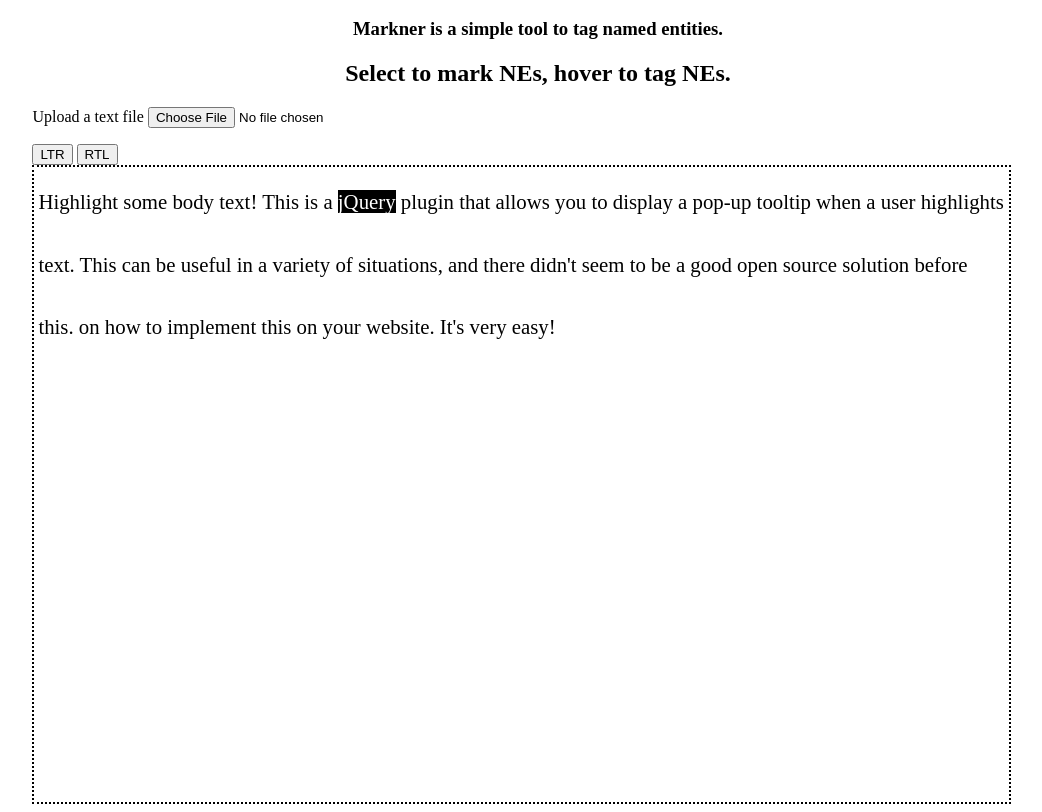
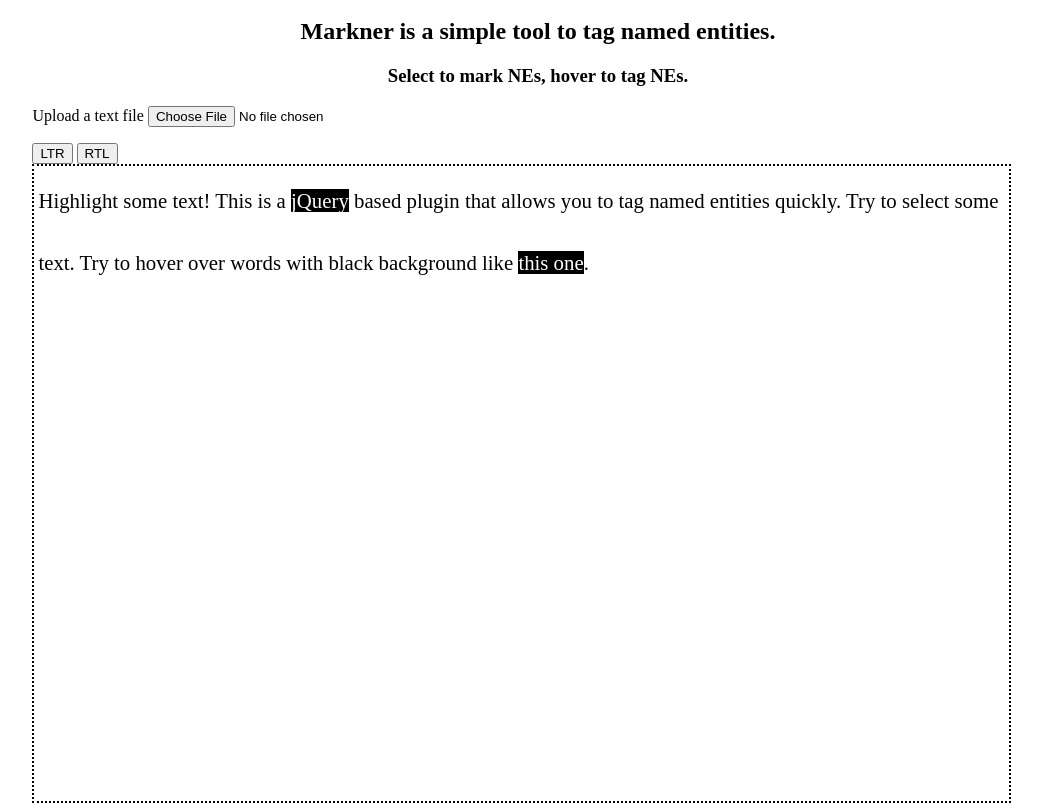
Before and after one commit to dimidd/dimidd.github.io, a plain HTML site: page markner/highlighter.html in a window 1280 px wide. Shown: the part 48-860 px from the top of the page, without its empty margins (102-1144 px from the left). Drawn offline with Linux system fonts and the light colour scheme.

Commit message:
html: change text
Signed-off-by: Dimid Duchovny <dimidd@gmail.com>

```diff
--- a/markner/highlighter.html
+++ b/markner/highlighter.html
@@ -16,8 +16,8 @@
 
 <body>
     <h1 id="title" style="text-align: center">Markner</h1>
-    <h3 style="text-align: center">Markner is a simple tool to tag named entities.</h3>
-    <h2 style="text-align: center">Select to mark NEs, hover to tag NEs.</h2>
+    <h2 style="text-align: center">Markner is a simple tool to tag named entities.</h2>
+    <h3 style="text-align: center">Select to mark NEs, hover to tag NEs.</h3>
     <div style="margin-left: 10%;">
         <form>
           <!--
@@ -35,10 +35,9 @@
         <br>
         <div id="area" dir="ltr">
             <article class="txt-edit" id="xml" style="width: 85%; height: 80%;" contenteditable="true">
-                    Highlight some body text!
-                    This is a <span class="ne">jQuery</span> plugin that allows you to display a pop-up tooltip when a user highlights text. This can be useful in a variety
-                        of situations, and there didn't seem to be a good open source solution before this.
-                        on how to implement this on your website. It's very easy!
+                    Highlight some text!
+                    This is a <span class="ne">jQuery</span> based plugin that allows you to tag named entities quickly.
+                    Try to select some text. Try to hover over words with black background like <span class="ne">this one</span>.
             </article>
         </div>
 	</div>
```
